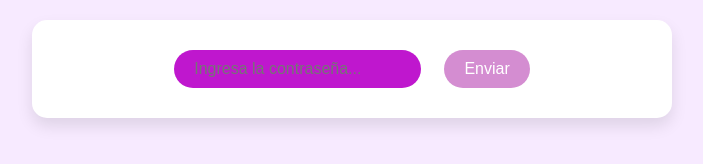
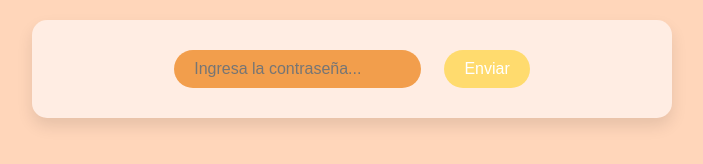
Before and after one commit to ErmOraA/TEAMOMJ, a plain HTML site: page index.html in a window 1280 px wide. Shown: the whole page, without its empty margins (288-991 px from the left). Drawn offline with Linux system fonts and the light colour scheme.

Commit message:
Add files via upload

```diff
--- a/styles.css
+++ b/styles.css
@@ -1,13 +1,13 @@
 /* styles.css */
 
 body {
-    background-color: #f7eaff; /* Color de fondo */
+    background-color: #ffd6ba; /* Color de fondo */
     font-family: 'Bubblegum Sans', cursive;
     overflow-x: hidden; /* Deshabilitar el desplazamiento horizontal */
 }
 
 .container {
-    background-color: #ffffff; /* Color del contenedor */
+    background-color: #ffede3; /* Color del contenedor */
     border-radius: 15px;
     box-shadow: 0 8px 16px rgba(0, 0, 0, 0.1); /* Sombra */
     padding: 20px;
@@ -23,18 +23,18 @@ input[type=password], button {
     font-size: 16px;
     border: none;
     border-radius: 25px;
-    background-color: #bf17ce; /* Color del botón */
+    background-color: #f29e4c; /* Color del botón */
     color: white;
     cursor: pointer;
 }
 
 button {
-    background-color: #d48dd1; /* Color del botón cuando está en estado de reposo */
+    background-color: #ffdb6e; /* Color del botón cuando está en estado de reposo */
     transition: background-color 0.3s ease;
 }
 
 button:hover {
-    background-color: #bf17ce; /* Color del botón cuando se pasa el cursor sobre él */
+    background-color: #f29e4c; /* Color del botón cuando se pasa el cursor sobre él */
 }
 
 #flower img {
@@ -50,11 +50,11 @@ button:hover {
 p {
     font-size: 18px;
     line-height: 1.6;
-    color: #4a4a4a; /* Color del texto */
+    color: #8e716a; /* Color del texto */
 }
 
 #loveText {
     font-size: 24px;
     margin-top: 20px;
-    color: #bf17ce; /* Color del texto "TE AMO PRINCESA🤍" */
+    color: #ff7272; /* Color del texto "TE AMO PRINCESA🤍" */
 }
```
